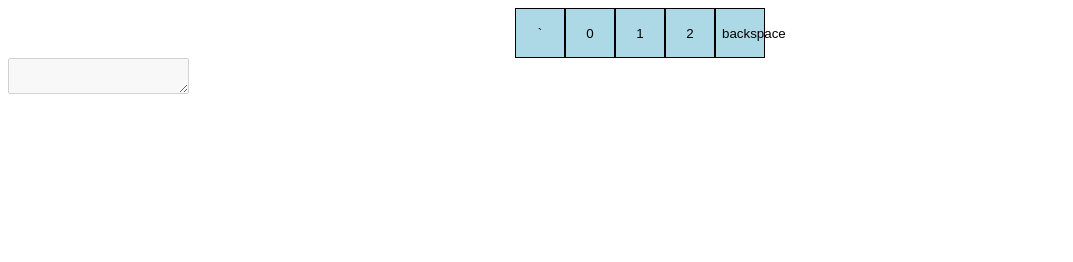
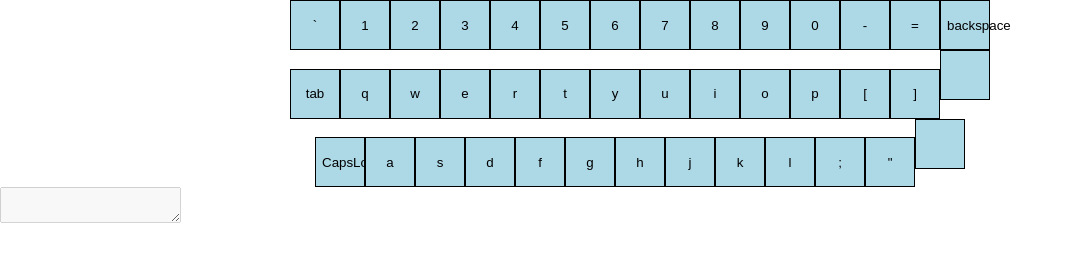
Before and after one commit to Dzmitry92/virtual-keyboard, a plain HTML site: page index.html in a window 1280 px wide. Shown: the whole page, without its empty margins (0-1073 px from the left). Drawn offline with Linux system fonts and the light colour scheme.

Commit message:
feat: add buttons

```diff
--- a/index.css
+++ b/index.css
@@ -1,7 +1,12 @@
+body {
+    margin: 0 auto;
+}
+
 #root {
     display: flex;
+    flex-direction: column;
+    justify-content: center;
     align-items: center;
-    justify-content: center;
 }
 
 #root .button {
--- a/index.js
+++ b/index.js
@@ -4,12 +4,6 @@ const keyboard = [
             '192':   {
                 en: '`',
                 ru: 'ё',
-            }
-        },
-        {
-            '48':   {
-                en: '0',
-                ru: '0',
             }
         },
 
@@ -28,12 +22,264 @@ const keyboard = [
         },
 
         {
+            '51':   {
+                en: '3',
+                ru: '3',
+            }
+        },
+
+        {
+            '52':   {
+                en: '4',
+                ru: '4',
+            }
+        },
+
+        {
+            '53':   {
+                en: '5',
+                ru: '5',
+            }
+        },
+
+        {
+            '54':   {
+                en: '6',
+                ru: '6',
+            }
+        },
+
+        {
+            '55':   {
+                en: '7',
+                ru: '7',
+            }
+        },
+
+        {
+            '56':   {
+                en: '8',
+                ru: '8',
+            }
+        },
+
+        {
+            '57':   {
+                en: '9',
+                ru: '9',
+            }
+        },
+
+        {
+            '48':   {
+                en: '0',
+                ru: '0',
+            }
+        },
+
+        {
+            '189':   {
+                en: '-',
+                ru: '-',
+            }
+        },
+
+        {
+            '187':   {
+                en: '=',
+                ru: '=',
+            }
+        },
+
+        {
             '8':   {
                 en: 'backspace',
                 ru: 'backspace',
             }
         },
     ],
+
+    [
+        {
+            '9':   {
+                en: 'tab',
+                ru: 'tab',
+            }
+        },
+
+        {
+            '81':   {
+                en: 'q',
+                ru: 'й',
+            }
+        },
+
+        {
+            '87':   {
+                en: 'w',
+                ru: 'ц',
+            }
+        },
+
+        {
+            '69':   {
+                en: 'e',
+                ru: 'у',
+            }
+        },
+
+        {
+            '82':   {
+                en: 'r',
+                ru: 'к',
+            }
+        },
+
+        {
+            '84':   {
+                en: 't',
+                ru: 'е',
+            }
+        },
+
+        {
+            '89':   {
+                en: 'y',
+                ru: 'н',
+            }
+        },
+
+        {
+            '85':   {
+                en: 'u',
+                ru: 'г',
+            }
+        },
+
+        {
+            '73':   {
+                en: 'i',
+                ru: 'ш',
+            }
+        },
+
+        {
+            '79':   {
+                en: 'o',
+                ru: 'щ',
+            }
+        },
+
+        {
+            '80':   {
+                en: 'p',
+                ru: 'з',
+            }
+        },
+
+        {
+            '219':   {
+                en: '[',
+                ru: 'х',
+            }
+        },
+
+        {
+            '221':   {
+                en: ']',
+                ru: 'ъ',
+            }
+        },
+
+        {
+            '13':   {
+                other: 'Enter',
+                en: ' \n',
+                ru: ' \n',
+            }
+        },
+    ],
+
+    [
+        {
+        '20':   {
+            en: 'CapsLock',
+            ru: 'CapsLock',
+            }
+        },
+        {
+            '65':   {
+                en: 'a',
+                ru: 'ф',
+            }
+        },
+        {
+            '83':   {
+                en: 's',
+                ru: 'ы',
+            }
+        },
+        {
+            '68':   {
+                en: 'd',
+                ru: 'в',
+            }
+        },
+        {
+            '70':   {
+                en: 'f',
+                ru: 'а',
+            }
+        },
+        {
+            '71':   {
+                en: 'g',
+                ru: 'п',
+            }
+        },
+        {
+            '72':   {
+                en: 'h',
+                ru: 'р',
+            }
+        },
+        {
+            '74':   {
+                en: 'j',
+                ru: 'о',
+            }
+        },
+        {
+            '75':   {
+                en: 'k',
+                ru: 'л',
+            }
+        },
+        {
+            '76':   {
+                en: 'l',
+                ru: 'д',
+            }
+        },
+        {
+            '186':   {
+                en: ';',
+                ru: 'ж',
+            }
+        },
+        {
+            '222':   {
+                en: '"',
+                ru: 'э',
+            }
+        },
+        {
+            '220':   {
+                en: "",
+                ru: '',
+            }
+        },
+    ]
 ]
 
 let currentLang = 'en';
@@ -82,6 +328,9 @@ document.addEventListener('keyup', function(e) {
 
 
 keyboard.forEach(function(row) {
+    const rowWraper= document.createElement('div');
+
+
     row.forEach(function(buttonObj) {
         const key = Object.keys(buttonObj)[0];
         const button = document.createElement('button');
@@ -89,6 +338,8 @@ keyboard.forEach(function(row) {
         button.setAttribute('fff', buttonObj[key][currentLang]);
         button.classList.add('button');
         button.innerHTML = buttonObj[key][currentLang];
-        root.appendChild(button);
+        rowWraper.appendChild(button);
     });
-})
+    root.appendChild(rowWraper);
+
+});
```
